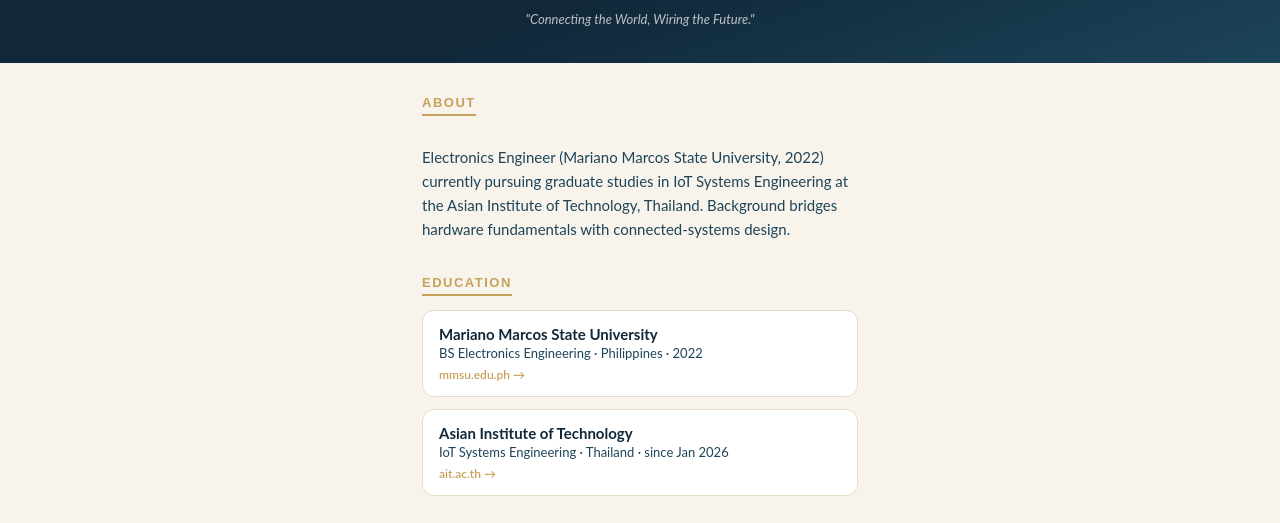
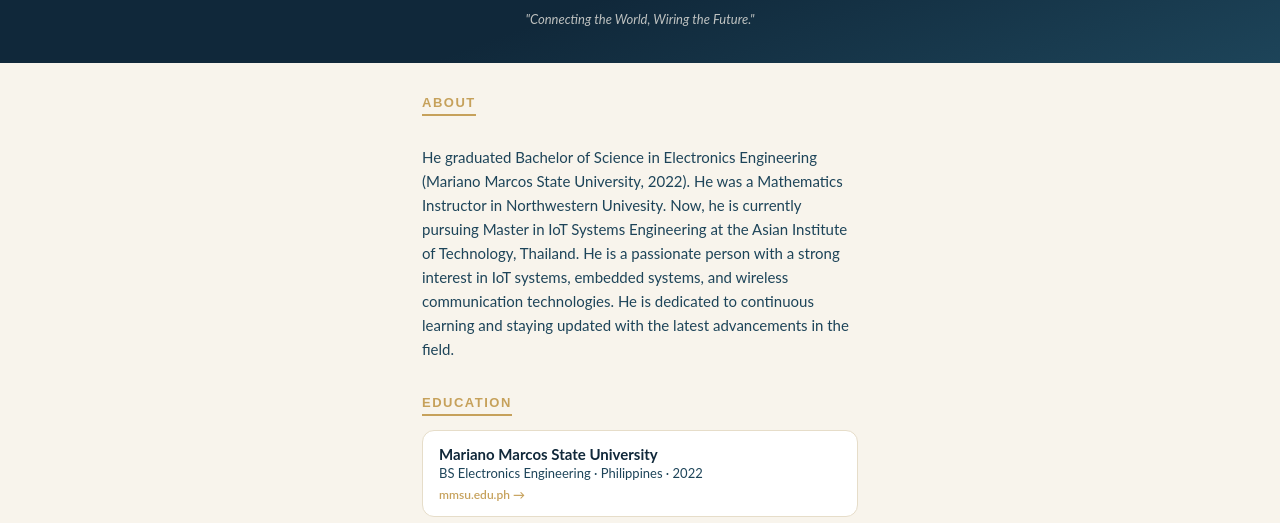
Before and after one commit to st126665-spec/st1126665-spec.github.io, a plain HTML site: page index.html in a window 1280 px wide. Shown: the part 247-770 px from the top of the page. Drawn offline with Linux system fonts and the light colour scheme.

Commit message:
Update bio section

```diff
--- a/index.html
+++ b/index.html
@@ -208,9 +208,13 @@
         <section>
             <h2>About</h2>
             <p class="bio">
-                Electronics Engineer (Mariano Marcos State University, 2022) currently pursuing graduate
-                studies in IoT Systems Engineering at the Asian Institute of Technology, Thailand.
-                Background bridges hardware fundamentals with connected-systems design.
+                He graduated Bachelor of Science in Electronics Engineering (Mariano Marcos State University, 2022). He
+                was a Mathematics Instructor in Northwestern Univesity.
+                Now, he is currently pursuing Master
+                in IoT Systems Engineering at the Asian Institute of Technology, Thailand.
+                He is a passionate person with a strong interest in IoT systems, embedded systems, and wireless
+                communication technologies.
+                He is dedicated to continuous learning and staying updated with the latest advancements in the field.
             </p>
         </section>
 
```
